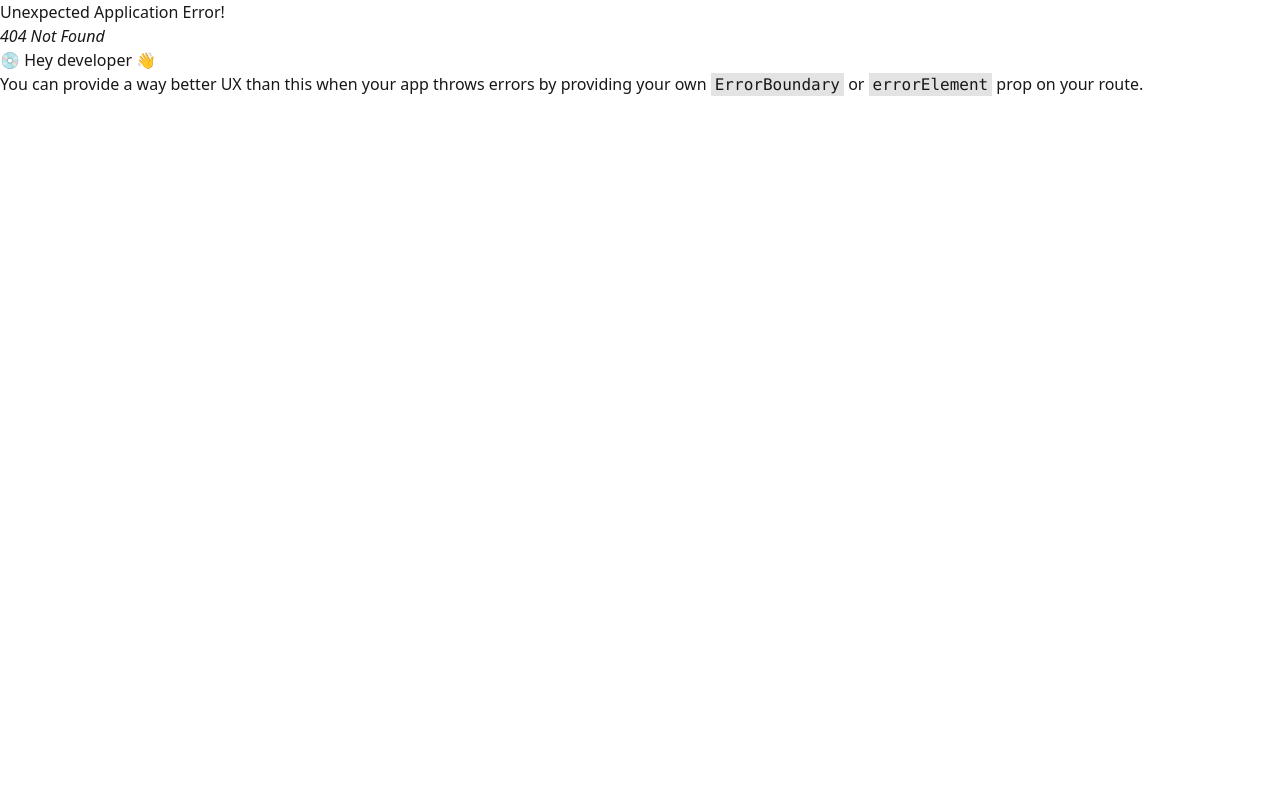
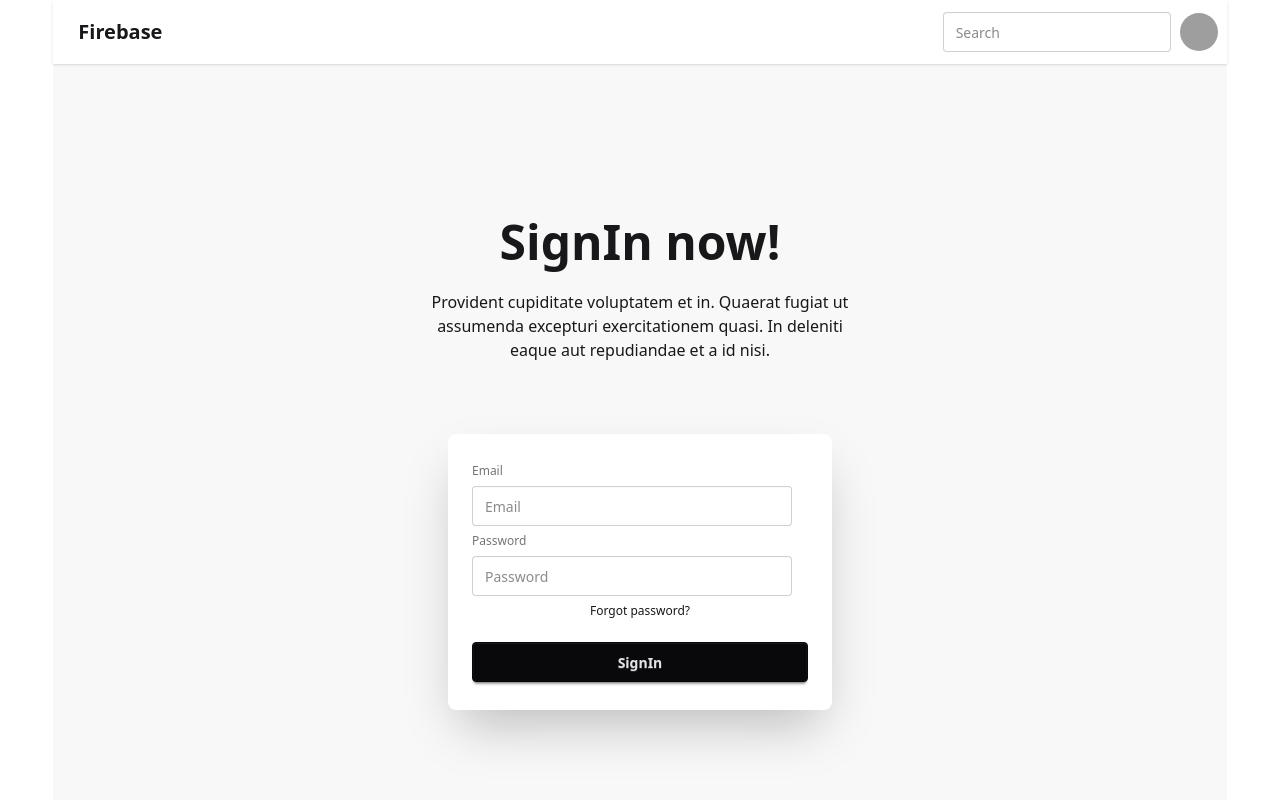
Before and after one commit to Amitkumersarkar/Firebase-practice-projects, a React (Vite) app: page /signin in a window 1280 px wide. Before the commit this address had no page. Shown: the top 800 px of the page. Built offline with nearby package versions, Linux system fonts and the light colour scheme; grey boxes are pictures that could not be loaded.

Commit message:
added signin method

```diff
--- a/src/Firebase/Firebase.init.js
+++ b/src/Firebase/Firebase.init.js
@@ -6,16 +6,15 @@ import { getAuth } from "firebase/auth";
 
 // Your web app's Firebase configuration
 const firebaseConfig = {
-    apiKey: "AIzaSyBmlMXYNigk7fTr2LvrBpmdUevxBlbl3aI",
-    authDomain: "simple-firebase2-630c3.firebaseapp.com",
-    projectId: "simple-firebase2-630c3",
-    storageBucket: "simple-firebase2-630c3.firebasestorage.app",
-    messagingSenderId: "857270278438",
-    appId: "1:857270278438:web:0e21883a3994081f4a89e7"
+    apiKey: "AIzaSyA1E5nb5eQA8zqyKNMVsxUnMxo80yDmSw4",
+    authDomain: "practice-projects-3525d.firebaseapp.com",
+    projectId: "practice-projects-3525d",
+    storageBucket: "practice-projects-3525d.firebasestorage.app",
+    messagingSenderId: "1069338457356",
+    appId: "1:1069338457356:web:c9fcd594f623aefddb0529"
 };
 
 // Initialize Firebase
 const app = initializeApp(firebaseConfig);
-// export default app;
 const auth = getAuth(app);
 export default auth;
--- a/src/components/Header/Login.jsx
+++ b/src/components/Header/Login.jsx
@@ -1,9 +1,16 @@
-import { GoogleAuthProvider } from "firebase/auth";
+import { GoogleAuthProvider, signInWithPopup } from "firebase/auth";
+import auth from "../../Firebase/Firebase.init";
 
 const Login = () => {
     const provider = new GoogleAuthProvider();
     const handleSignIn = () => {
-        console.log('signin using google');
+        signInWithPopup(auth, provider)
+            .then((result) => {
+                console.log(result);
+            })
+            .catch(error => {
+                console.log(error);
+            })
     }
     return (
         <fieldset className="fieldset bg-base-200 border-base-300 rounded-box w-xs border p-4 mb-5 text-center">
--- a/src/components/Header/Navbar.jsx
+++ b/src/components/Header/Navbar.jsx
@@ -27,7 +27,7 @@ const Navbar = () => {
                             </a>
                         </li>
                         <li><a>Settings</a></li>
-                        <NavLink to='/login'><li><a>Login</a></li></NavLink>
+                        <NavLink to='/signin'><li><a>SignIn</a></li></NavLink>
                         <li><a>Logout</a></li>
                     </ul>
                 </div>
--- /dev/null
+++ b/src/components/Header/Signin.jsx
@@ -0,0 +1,46 @@
+import { GoogleAuthProvider, signInWithPopup } from "firebase/auth";
+import auth from "../../Firebase/Firebase.init";
+
+const Signin = () => {
+
+    const provider = new GoogleAuthProvider();
+
+    const handleGoogleSignIn = () => {
+        signInWithPopup(auth, provider)
+            .then(result => {
+                console.log(result);
+            })
+            .catch(error => {
+                console.log('ERROR', error)
+            })
+    }
+    return (
+        <div className="hero bg-base-200 min-h-screen">
+            <div className="hero-content flex-col items-center text-center">
+                {/* Moved "Login now!" section here, outside the card but within the same flex column */}
+                <div className="text-center mb-8"> {/* Added margin-bottom for spacing */}
+                    <h1 className="text-5xl font-bold">SignIn now!</h1>
+                    <p className="py-6 max-w-md mx-auto"> {/* Added max-width and auto margins for better centering */}
+                        Provident cupiditate voluptatem et in. Quaerat fugiat ut assumenda excepturi exercitationem
+                        quasi. In deleniti eaque aut repudiandae et a id nisi.
+                    </p>
+                </div>
+                {/* --- */}
+                <div className="card bg-base-100 w-full max-w-sm shrink-0 shadow-2xl">
+                    <div className="card-body">
+                        <fieldset className="fieldset">
+                            <label className="label">Email</label>
+                            <input type="email" className="input" placeholder="Email" />
+                            <label className="label">Password</label>
+                            <input type="password" className="input" placeholder="Password" />
+                            <div><a className="link link-hover">Forgot password?</a></div>
+                            <button onClick={handleGoogleSignIn} className="btn btn-neutral mt-4">SignIn</button>
+                        </fieldset>
+                    </div>
+                </div>
+            </div>
+        </div>
+    );
+};
+
+export default Signin;
--- a/src/main.jsx
+++ b/src/main.jsx
@@ -7,7 +7,7 @@ import {
 } from "react-router-dom";
 import Main from './components/Layouts/Main';
 import Home from './components/Home/Home';
-import Login from './components/Header/Login';
+import Signin from './components/Header/Signin';
 
 const router = createBrowserRouter([
   {
@@ -19,8 +19,8 @@ const router = createBrowserRouter([
         element: <Home></Home>
       },
       {
-        path: '/login',
-        element: <Login></Login>
+        path: '/signin',
+        element: <Signin></Signin>
       }
     ]
   },
```
